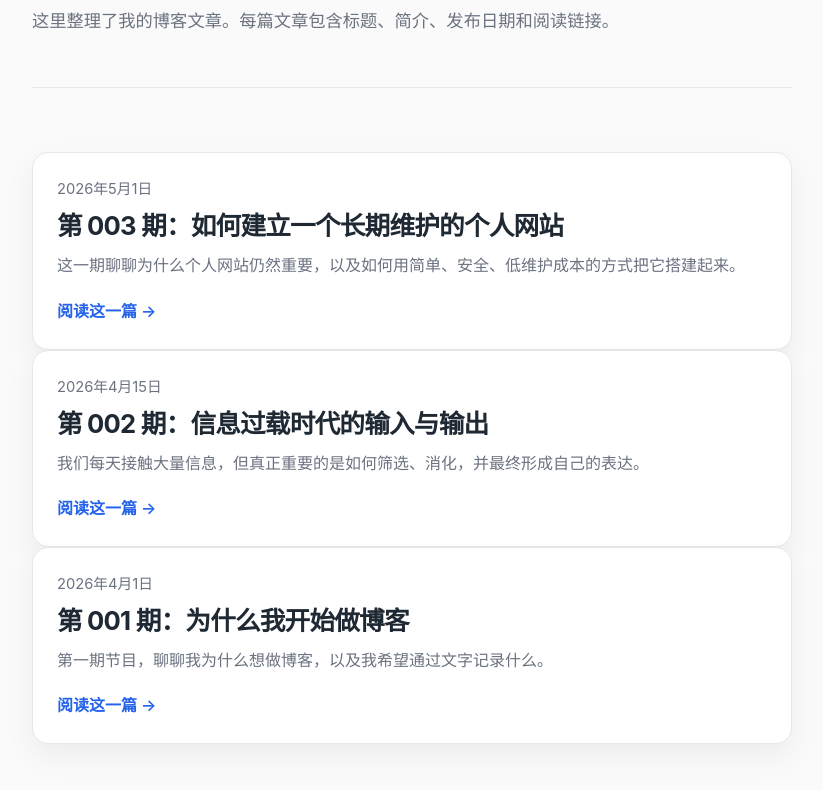
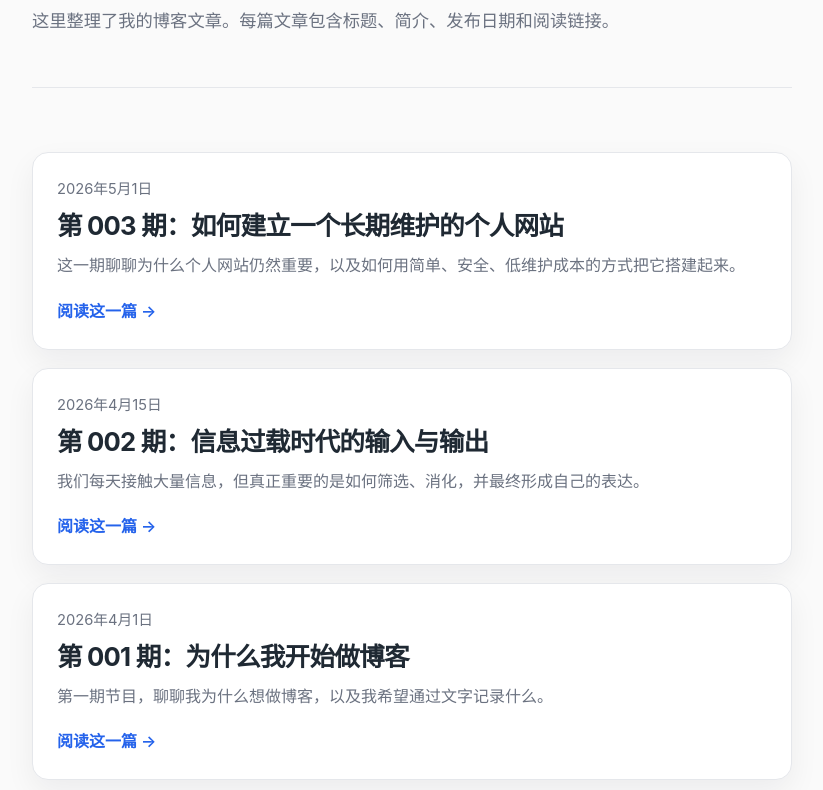
Before and after one commit to ltao0829/my-personal-site, a plain HTML site: page blog.html in a window 1280 px wide. Shown: the part 227-1017 px from the top of the page, without its empty margins (228-1051 px from the left). Drawn offline with Linux system fonts and the light colour scheme.

Commit message:
refactor: rename podcast to blog and add start script

```diff
--- a/podcasts.html
+++ b/blog.html
@@ -4,7 +4,7 @@
   <meta charset="UTF-8" />
   <meta name="viewport" content="width=device-width, initial-scale=1.0" />
 
-  <title>博客 blog - LiuTao</title>
+  <title>博客 - LiuTao</title>
   <meta name="description" content="LiuTao的博客文章列表，包括标题、简介、日期和阅读链接。" />
 
   <link rel="stylesheet" href="css/styles.css" />
@@ -17,7 +17,7 @@
       <nav class="site-nav" aria-label="主导航">
         <a href="index.html">首页</a>
         <a href="about.html">关于我</a>
-        <a href="podcasts.html" aria-current="page">博客 blog</a>
+        <a href="blog.html" aria-current="page">博客</a>
         <a href="contact.html">联系</a>
       </nav>
     </div>
@@ -25,14 +25,14 @@
 
   <main class="container">
     <section class="page-heading">
-      <h1>博客 blog</h1>
+      <h1>我的博客</h1>
       <p>
         这里整理了我的博客文章。每篇文章包含标题、简介、发布日期和阅读链接。
       </p>
     </section>
 
     <section class="section">
-      <div id="podcast-list" class="blog-list" aria-live="polite">
+      <div id="blog-list" class="blog-list" aria-live="polite">
         <p class="muted">正在加载博客列表...</p>
       </div>
     </section>
--- a/css/styles.css
+++ b/css/styles.css
@@ -207,7 +207,7 @@ p {
 }
 
 .card,
-.podcast-item,
+.blog-item,
 .quiet-box {
   background: var(--surface);
   border: 1px solid var(--border);
@@ -244,34 +244,34 @@ p {
   color: var(--muted);
 }
 
-.podcast-list {
+.blog-list {
   display: grid;
   gap: 18px;
 }
 
-.podcast-item {
+.blog-item {
   padding: 24px;
 }
 
-.podcast-meta {
+.blog-meta {
   color: var(--muted);
   font-size: 0.92rem;
   margin-bottom: 8px;
 }
 
-.podcast-title {
+.blog-title {
   margin-bottom: 10px;
 }
 
-.podcast-description {
+.blog-description {
   color: var(--muted);
 }
 
-.podcast-actions {
+.blog-actions {
   margin-top: 18px;
 }
 
-.podcast-link {
+.blog-link {
   display: inline-flex;
   align-items: center;
   font-weight: 600;
--- a/data/podcasts.json
+++ b/data/blogs.json
@@ -3,18 +3,18 @@
     "title": "第 003 期：如何建立一个长期维护的个人网站",
     "description": "这一期聊聊为什么个人网站仍然重要，以及如何用简单、安全、低维护成本的方式把它搭建起来。",
     "date": "2026-05-01",
-    "url": "https://example.com/podcast/003"
+    "url": "https://example.com/blog/003"
   },
   {
     "title": "第 002 期：信息过载时代的输入与输出",
     "description": "我们每天接触大量信息，但真正重要的是如何筛选、消化，并最终形成自己的表达。",
     "date": "2026-04-15",
-    "url": "https://example.com/podcast/002"
+    "url": "https://example.com/blog/002"
   },
   {
     "title": "第 001 期：为什么我开始做博客",
     "description": "第一期节目，聊聊我为什么想做博客，以及我希望通过文字记录什么。",
     "date": "2026-04-01",
-    "url": "https://example.com/podcast/001"
+    "url": "https://example.com/blog/001"
   }
 ]
--- a/js/main.js
+++ b/js/main.js
@@ -24,28 +24,28 @@
     }).format(date);
   }
 
-  function createPodcastItem(podcast) {
+  function createBlogItem(blog) {
     const article = document.createElement("article");
-    article.className = "podcast-item";
+    article.className = "blog-item";
 
     const meta = document.createElement("p");
-    meta.className = "podcast-meta";
-    meta.textContent = formatDate(podcast.date);
+    meta.className = "blog-meta";
+    meta.textContent = formatDate(blog.date);
 
     const title = document.createElement("h2");
-    title.className = "podcast-title";
-    title.textContent = podcast.title;
+    title.className = "blog-title";
+    title.textContent = blog.title;
 
     const description = document.createElement("p");
-    description.className = "podcast-description";
-    description.textContent = podcast.description;
+    description.className = "blog-description";
+    description.textContent = blog.description;
 
     const actions = document.createElement("div");
-    actions.className = "podcast-actions";
+    actions.className = "blog-actions";
 
     const link = document.createElement("a");
-    link.className = "podcast-link";
-    link.href = podcast.url;
+    link.className = "blog-link";
+    link.href = blog.url;
     link.textContent = "阅读这一篇 →";
     link.target = "_blank";
     link.rel = "noopener noreferrer";
@@ -60,27 +60,27 @@
     return article;
   }
 
-  async function loadPodcasts() {
-    const list = document.querySelector("#podcast-list");
+  async function loadBlogs() {
+    const list = document.querySelector("#blog-list");
 
     if (!list) {
       return;
     }
 
     try {
-      const response = await fetch("data/podcasts.json", {
+      const response = await fetch("data/blogs.json", {
         headers: {
           "Accept": "application/json"
         }
       });
 
       if (!response.ok) {
-        throw new Error("无法加载 podcasts.json");
+        throw new Error("无法加载 blogs.json");
       }
 
-      const podcasts = await response.json();
+      const blogs = await response.json();
 
-      if (!Array.isArray(podcasts) || podcasts.length === 0) {
+      if (!Array.isArray(blogs) || blogs.length === 0) {
         list.innerHTML = "";
         const empty = document.createElement("p");
         empty.className = "muted";
@@ -89,18 +89,18 @@
         return;
       }
 
-      podcasts.sort(function (a, b) {
+      blogs.sort(function (a, b) {
         return new Date(b.date) - new Date(a.date);
       });
 
       list.innerHTML = "";
 
-      podcasts.forEach(function (podcast) {
-        if (!podcast.title || !podcast.description || !podcast.date || !podcast.url) {
+      blogs.forEach(function (blog) {
+        if (!blog.title || !blog.description || !blog.date || !blog.url) {
           return;
         }
 
-        const item = createPodcastItem(podcast);
+        const item = createBlogItem(blog);
         list.appendChild(item);
       });
     } catch (error) {
@@ -108,7 +108,7 @@
 
       const message = document.createElement("p");
       message.className = "muted";
-      message.textContent = "播客列表加载失败，请稍后再试。";
+      message.textContent = "博客列表加载失败，请稍后再试。";
 
       list.appendChild(message);
 
@@ -117,5 +117,5 @@
   }
 
   setCurrentYear();
-  loadPodcasts();
+  loadBlogs();
 })();
```
Also changed, not shown: about.html (+1 -1 lines), contact.html (+1 -1 lines), index.html (+3 -3 lines), 2 other files.
